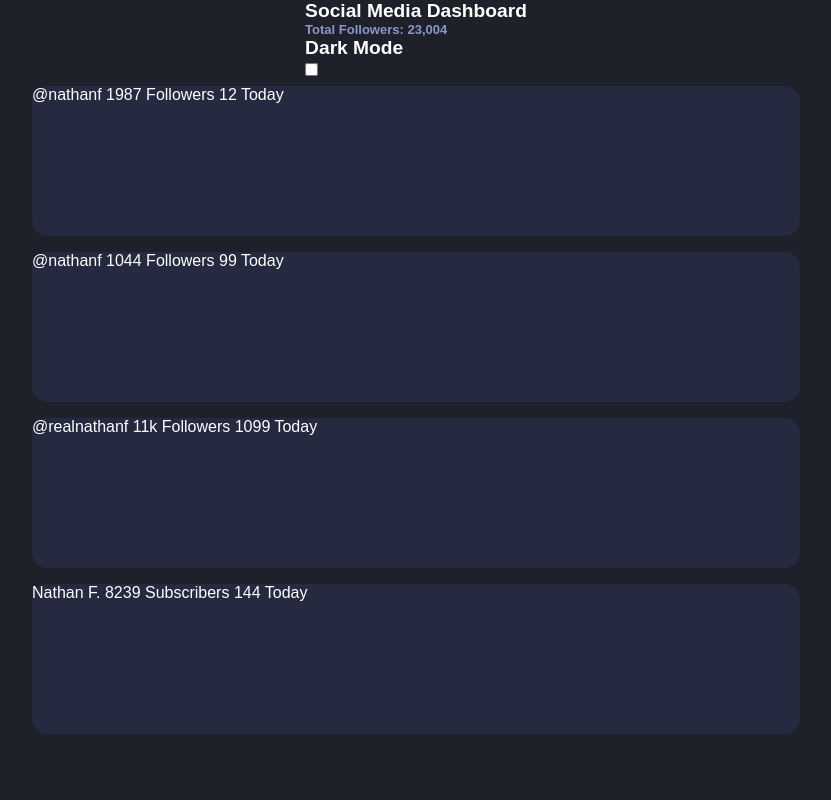
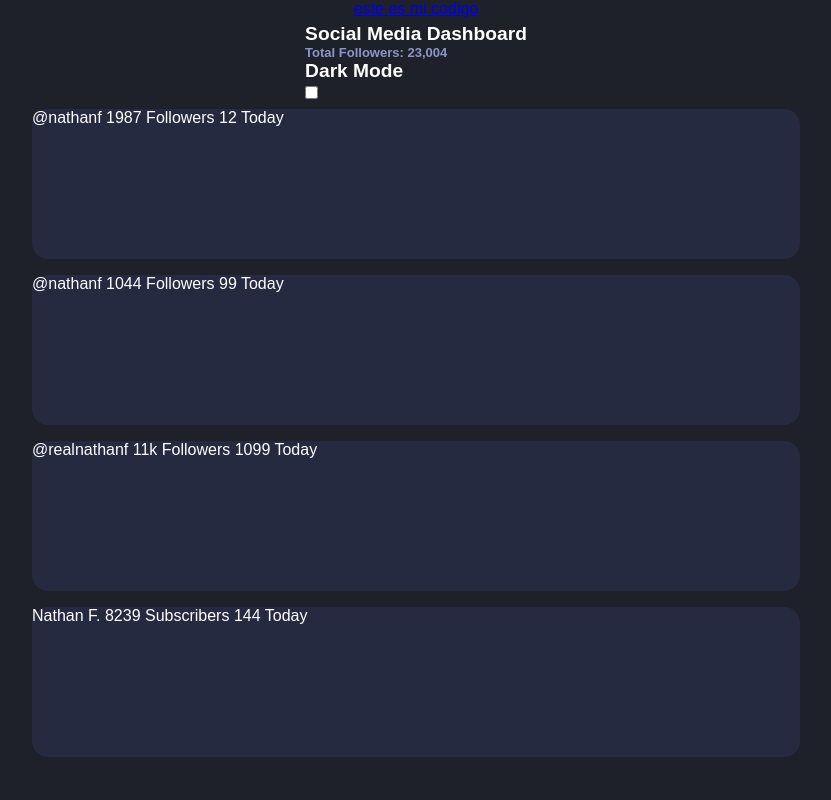
Before and after one commit to leogrundy/socialmedia2, a plain HTML site: page index.html in a window 1280 px wide. Shown: the top 800 px of the page, without its empty margins (224-1055 px from the left). Drawn offline with Linux system fonts and the light colour scheme.

Commit message:
second commit

```diff
--- a/index.html
+++ b/index.html
@@ -8,6 +8,7 @@
     .attribution a { color: hsl(228, 45%, 44%); }
   </style>
 <link rel="stylesheet" href="./style.css">
+<a href="https://github.com/leogrundy/socialmedia2.git"> este es mi codigo</a>
 
 </head>
 <body>
```
